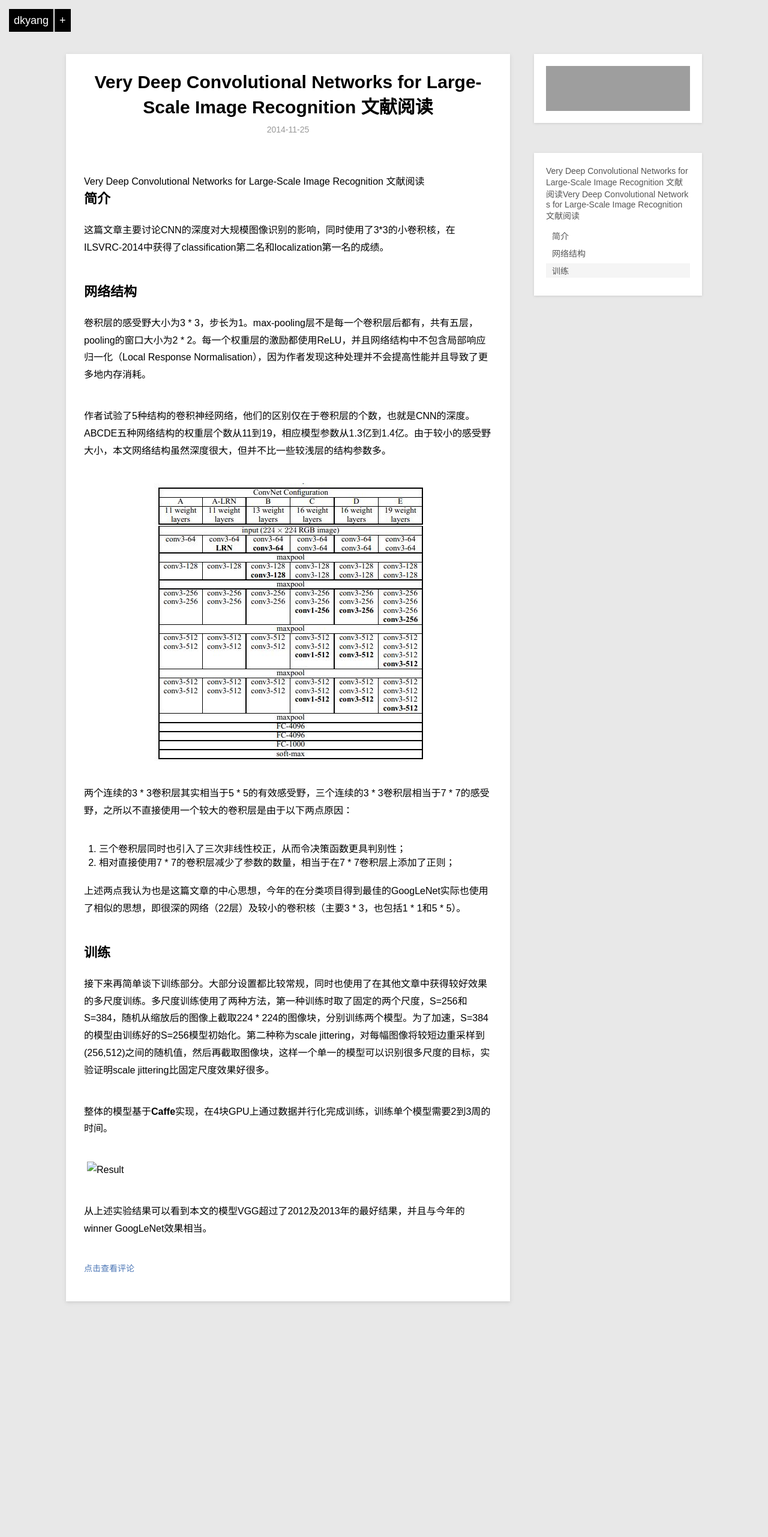
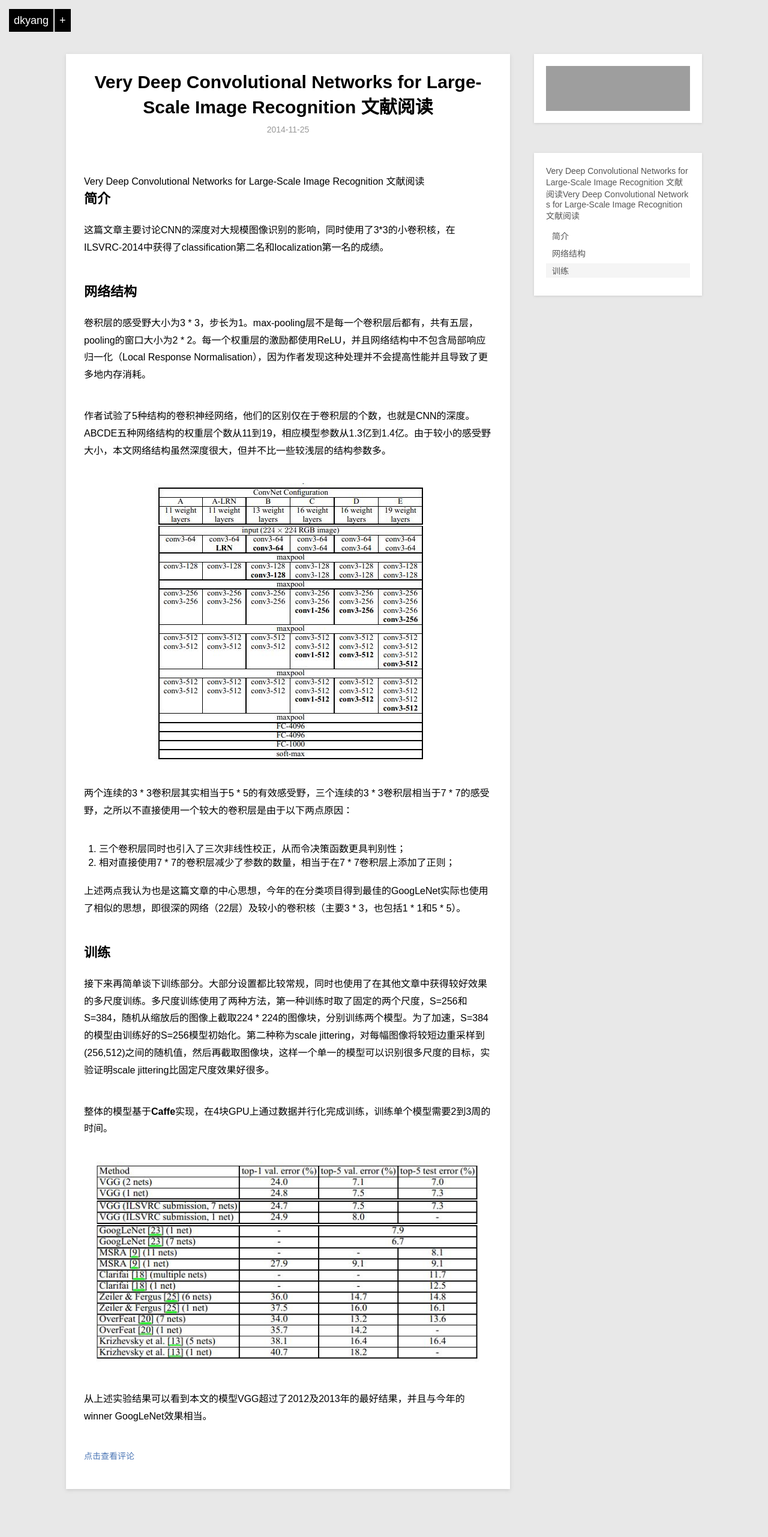
Before and after one commit to dkyang/dkyang.github.io, a Jekyll site: the page built from _posts/post/2014-11-25-very-deep-cnn.md, in a window 1280 px wide. Shown: the whole page at 60% size. Built offline with Jekyll 4.4.1, drawn with Linux system fonts in a browser that asks for light colours; Markdown is read by kramdown in place of the engine named in the settings; before the commit the page ends 2250 px from its top, so only the background shows below that; grey boxes are pictures that could not be loaded.

Commit message:
modify path of image

```diff
--- a/_posts/post/2014-11-25-very-deep-cnn.md
+++ b/_posts/post/2014-11-25-very-deep-cnn.md
@@ -27,6 +27,6 @@ tags: 文献阅读 深度学习 计算机视觉 CNN
 
 整体的模型基于**Caffe**实现，在4块GPU上通过数据并行化完成训练，训练单个模型需要2到3周的时间。
 
-![Result](/images/very_deep2.jpg)
+![Result](/images/very-deep-cnn/very_deep2.jpg)
 
 从上述实验结果可以看到本文的模型VGG超过了2012及2013年的最好结果，并且与今年的winner GoogLeNet效果相当。
```
Also changed, not shown: _posts/post/2014-11-26-neural-codes.md (+1 -1 lines).
